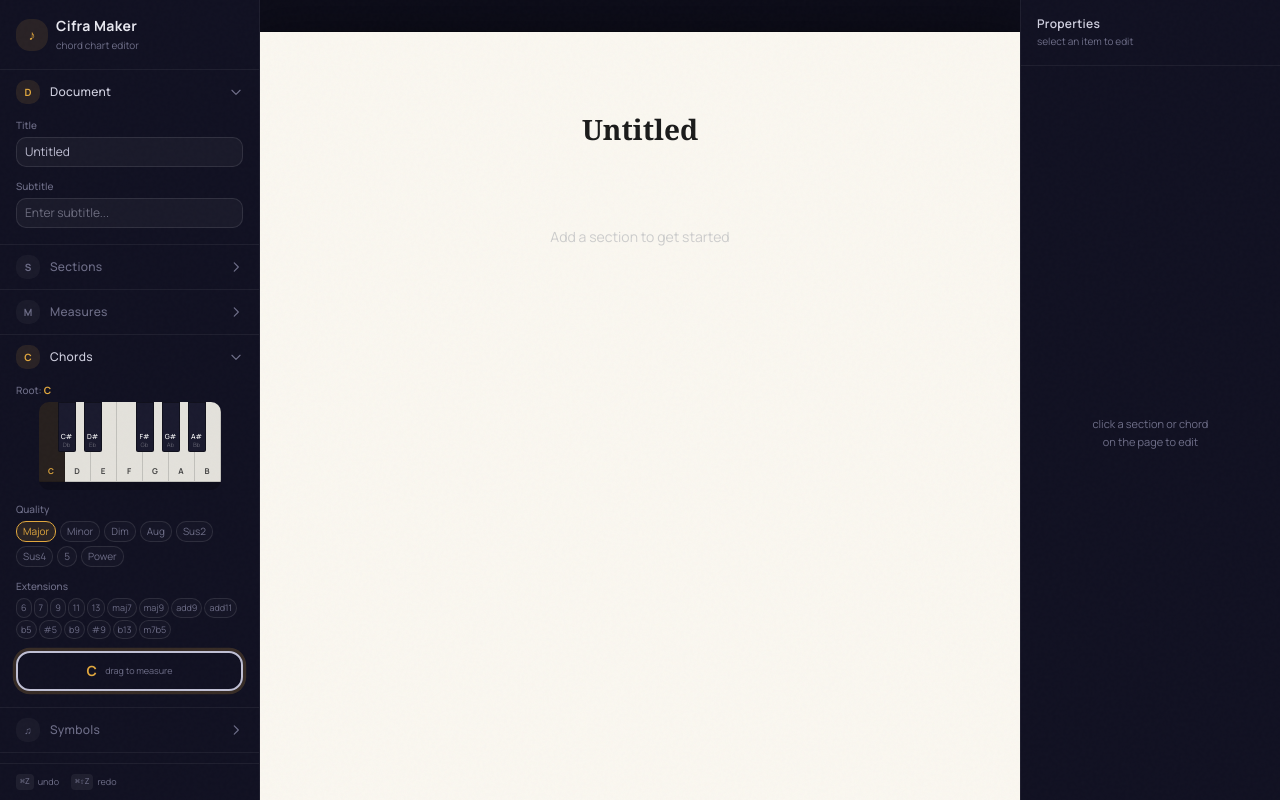
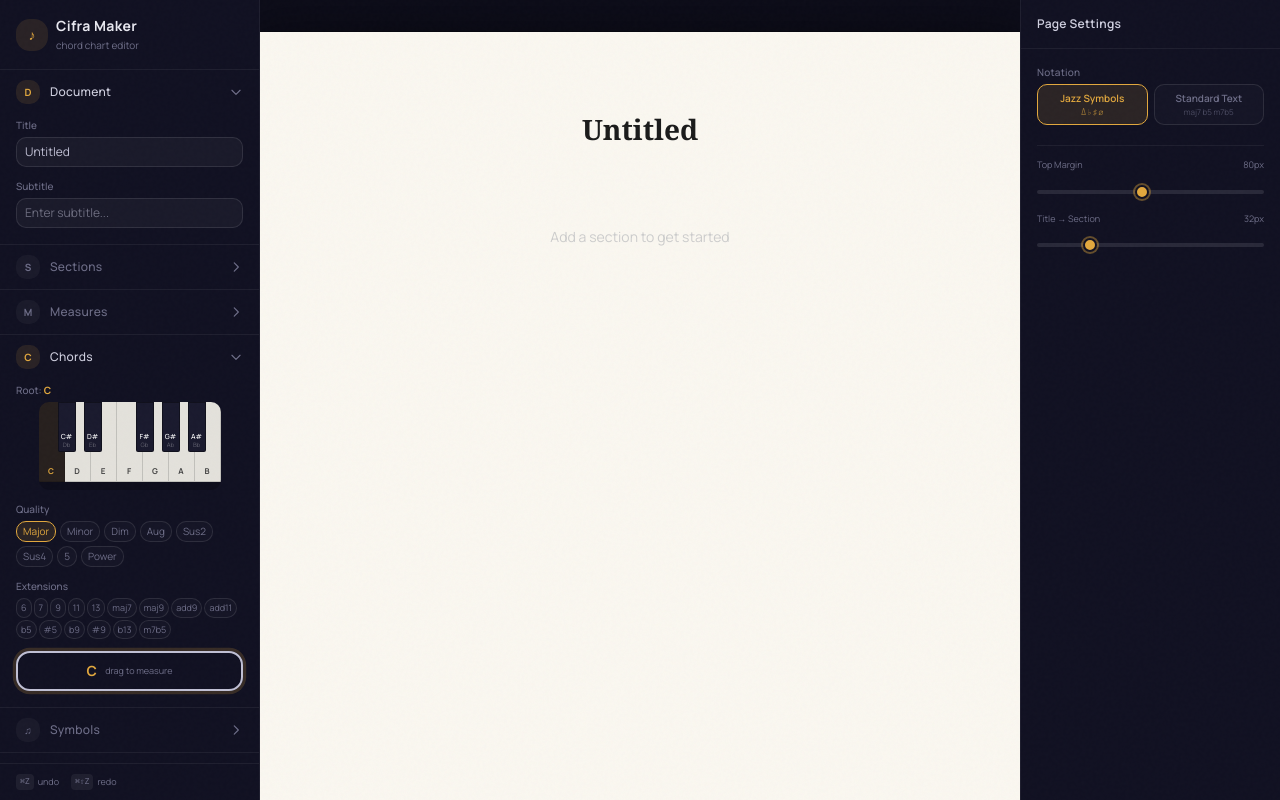
Before and after one commit to DarioColaciuri/cifra-maker, a React (Vite) app: page / in a window 1280 px wide. Built offline with nearby package versions, Linux system fonts and the light colour scheme.

Commit message:
Page Settings only shown when nothing is selected (click page background)
- Empty state now shows Page Settings (notation, top margin, title-section gap)
- Section/chord selection shows their specific properties only
- Cleaner separation: page-level vs item-level editing

```diff
--- a/src/components/sidebar/RightSidebar.tsx
+++ b/src/components/sidebar/RightSidebar.tsx
@@ -59,21 +59,57 @@ export function RightSidebar() {
     borderColor: 'var(--accent)',
   }
 
+  // No selection: show page-level settings
   if (!hasSelection) {
     return (
       <div className="w-[260px] h-full flex flex-col flex-shrink-0 select-none" style={sidebarStyle}>
         <div className="px-4 py-4 flex-shrink-0" style={headerBorder}>
           <h2 className="text-xs font-semibold tracking-wide" style={{ color: '#d0d0e0' }}>
-            Properties
+            Page Settings
           </h2>
-          <p className="text-[10px] mt-0.5" style={{ color: 'var(--text-ui-dim)' }}>
-            select an item to edit
-          </p>
         </div>
-        <div className="flex-1 flex items-center justify-center p-4">
-          <p className="text-[11px] text-center leading-relaxed" style={{ color: 'var(--text-ui-dim)' }}>
-            click a section or chord<br />on the page to edit
-          </p>
+        <div className="flex-1 overflow-y-auto p-4 space-y-5">
+          <div>
+            <label className={uiLabelClass} style={{ color: 'var(--text-ui-dim)' }}>Notation</label>
+            <div className="flex gap-1.5">
+              {(['symbols', 'text'] as const).map((s) => {
+                const active = document.notationStyle === s
+                return (
+                  <button
+                    key={s}
+                    onClick={() => setNotationStyle(s)}
+                    className="flex-1 text-[10px] py-1.5 rounded-md border transition-all duration-200 hover:-translate-y-0.5"
+                    style={active ? { ...btnActive } : { ...btnBase }}
+                    onMouseEnter={(e) => { if (!active) Object.assign(e.currentTarget.style, btnHover) }}
+                    onMouseLeave={(e) => { if (!active) e.currentTarget.style.background = btnBase.background }}
+                    title={s === 'symbols' ? 'Jazz notation' : 'Standard notation'}
+                  >
+                    <div className="text-[10px] font-semibold">{s === 'symbols' ? 'Jazz Symbols' : 'Standard Text'}</div>
+                    <div style={{ fontSize: 8, opacity: 0.6 }}>{s === 'symbols' ? 'Δ ♭ ♯ ø' : 'maj7 b5 m7b5'}</div>
+                  </button>
+                )
+              })}
+            </div>
+          </div>
+
+          <div style={{ borderTop: '1px solid var(--border-subtle)', paddingTop: 12 }}>
+            <div className="space-y-3">
+              <div>
+                <div className="flex justify-between items-center mb-1">
+                  <span className="text-[9px]" style={{ color: 'var(--text-ui-dim)' }}>Top Margin</span>
+                  <span className="text-[9px]" style={{ color: 'var(--text-ui-dim)' }}>{document.pageTopMargin}px</span>
+                </div>
+                <input type="range" min={20} max={150} step={4} value={document.pageTopMargin} onChange={(e) => updatePageTopMargin(Number(e.target.value))} className="w-full" />
+              </div>
+              <div>
+                <div className="flex justify-between items-center mb-1">
+                  <span className="text-[9px]" style={{ color: 'var(--text-ui-dim)' }}>Title → Section</span>
+                  <span className="text-[9px]" style={{ color: 'var(--text-ui-dim)' }}>{document.titleSectionGap}px</span>
+                </div>
+                <input type="range" min={8} max={120} step={4} value={document.titleSectionGap} onChange={(e) => updateTitleSectionGap(Number(e.target.value))} className="w-full" />
+              </div>
+            </div>
+          </div>
         </div>
       </div>
     )
@@ -107,67 +143,6 @@ export function RightSidebar() {
       </div>
 
       <div className="flex-1 overflow-y-auto p-4 space-y-5">
-        {/* Notation Style */}
-        <div>
-          <label className={uiLabelClass} style={{ color: 'var(--text-ui-dim)' }}>Notation</label>
-          <div className="flex gap-1.5">
-            {(['symbols', 'text'] as const).map((s) => {
-              const active = document.notationStyle === s
-              return (
-                <button
-                  key={s}
-                  onClick={() => setNotationStyle(s)}
-                  className="flex-1 text-[10px] py-1.5 rounded-md border transition-all duration-200 hover:-translate-y-0.5"
-                  style={active ? { ...btnActive } : { ...btnBase }}
-                  onMouseEnter={(e) => { if (!active) Object.assign(e.currentTarget.style, btnHover) }}
-                  onMouseLeave={(e) => { if (!active) e.currentTarget.style.background = btnBase.background }}
-                  title={s === 'symbols' ? 'Jazz notation: Δ for maj7, ♭ for flat, ♯ for sharp, ø for m7b5' : 'Standard notation: maj7, b5, #5, m7b5'}
-                >
-                  <div className="text-[10px] font-semibold">{s === 'symbols' ? 'Jazz Symbols' : 'Standard Text'}</div>
-                  <div style={{ fontSize: 8, opacity: 0.6 }}>{s === 'symbols' ? 'Δ ♭ ♯ ø' : 'maj7 b5 m7b5'}</div>
-                </button>
-              )
-            })}
-          </div>
-        </div>
-
-        {/* Page layout settings (always visible) */}
-        <div style={{ borderTop: '1px solid var(--border-subtle)', paddingTop: 12 }}>
-          <label className={uiLabelClass} style={{ color: 'var(--text-ui-dim)' }}>Page Settings</label>
-          <div className="space-y-3 mt-2">
-            <div>
-              <div className="flex justify-between items-center mb-1">
-                <span className="text-[9px]" style={{ color: 'var(--text-ui-dim)' }}>Top Margin</span>
-                <span className="text-[9px]" style={{ color: 'var(--text-ui-dim)' }}>{document.pageTopMargin}px</span>
-              </div>
-              <input
-                type="range"
-                min={20}
-                max={150}
-                step={4}
-                value={document.pageTopMargin}
-                onChange={(e) => updatePageTopMargin(Number(e.target.value))}
-                className="w-full"
-              />
-            </div>
-            <div>
-              <div className="flex justify-between items-center mb-1">
-                <span className="text-[9px]" style={{ color: 'var(--text-ui-dim)' }}>Title → Section</span>
-                <span className="text-[9px]" style={{ color: 'var(--text-ui-dim)' }}>{document.titleSectionGap}px</span>
-              </div>
-              <input
-                type="range"
-                min={8}
-                max={120}
-                step={4}
-                value={document.titleSectionGap}
-                onChange={(e) => updateTitleSectionGap(Number(e.target.value))}
-                className="w-full"
-              />
-            </div>
-          </div>
-        </div>
-
         {/* Section properties */}
         {selectedSection && (
           <>
```
